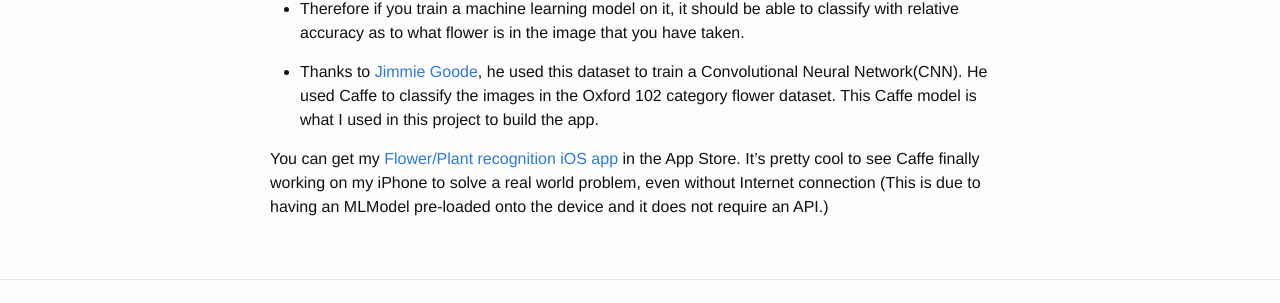
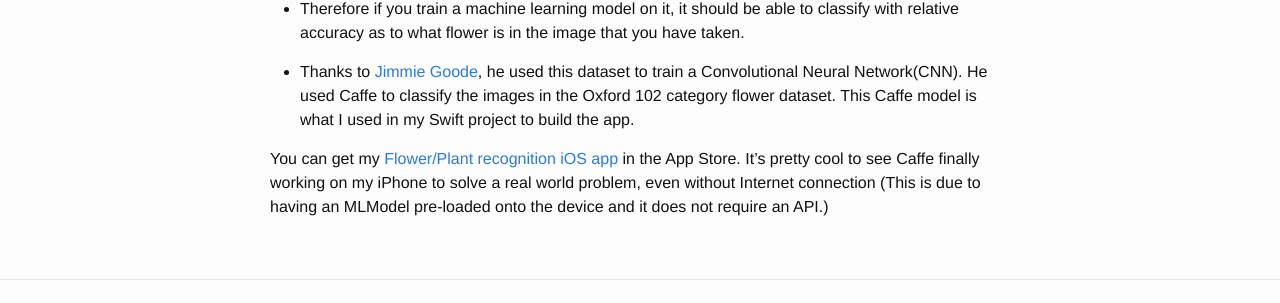
Before and after one commit to alexalwks2/aaronjohn2.github.io, a Jekyll site: the page built from _posts/2018-06-18-mobile-flower-recognition.md, in a window 1280 px wide. Shown: the part 719-1022 px from the top of the page. Built offline with Jekyll 4.4.1, drawn with Linux system fonts in a browser that asks for light colours; comment, search, counter and statistics services are not loaded.

Commit message:
Update 2018-06-18-mobile-flower-recognition.md

```diff
--- a/_posts/2018-06-18-mobile-flower-recognition.md
+++ b/_posts/2018-06-18-mobile-flower-recognition.md
@@ -24,7 +24,7 @@ These images could vary and have been taken at different angles and at different
 
 * Therefore if you train a machine learning model on it, it should be able to classify with relative accuracy as to what flower is in the image that you have taken.
 
-* Thanks to [Jimmie Goode](https://github.com/jimgoo/caffe-oxford102), he used this dataset to train a Convolutional Neural Network(CNN). He used Caffe to classify the images in the Oxford 102 category flower dataset. This Caffe model is what I used in this project to build the app.
+* Thanks to [Jimmie Goode](https://github.com/jimgoo/caffe-oxford102), he used this dataset to train a Convolutional Neural Network(CNN). He used Caffe to classify the images in the Oxford 102 category flower dataset. This Caffe model is what I used in my Swift project to build the app.
 
 You can get my [Flower/Plant recognition iOS app](//this is a comment.. leave app link in here, once it is published) in the App Store.
 It's pretty cool to see Caffe finally working on my iPhone to solve a real world problem, even without Internet connection (This is due to having an MLModel pre-loaded onto the device and it does not require an API.)
```
